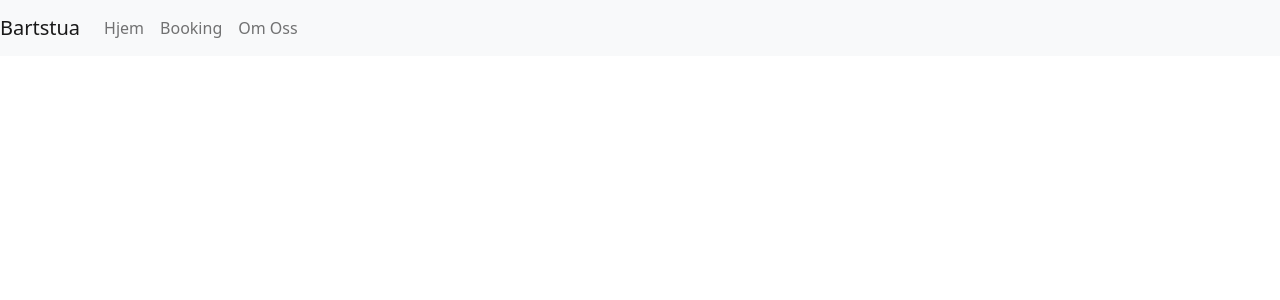
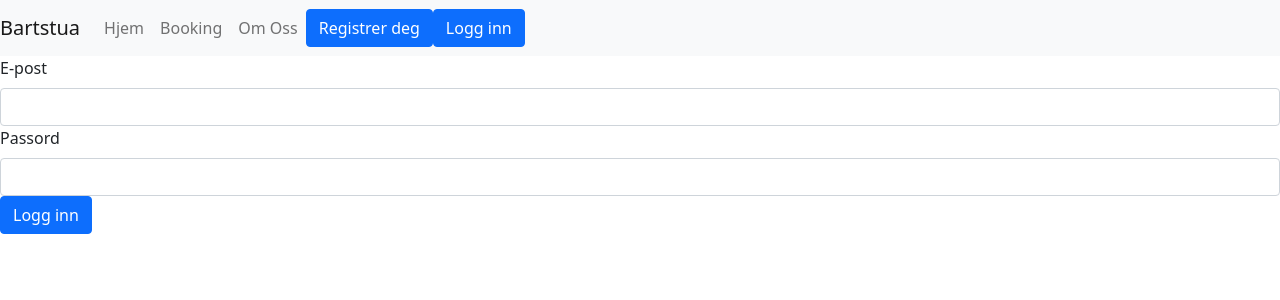
Before and after one commit to Garasje-folka/bartstua, a React (Create React App) app: page /login in a window 1280 px wide. Shown: the top 300 px of the page. Built offline with nearby package versions, Linux system fonts and the light colour scheme.

Commit message:
Created login page (#5)

```diff
--- a/src/App.tsx
+++ b/src/App.tsx
@@ -5,17 +5,19 @@ import { BrowserRouter as Router, Route, Switch } from "react-router-dom";
 import Header from "./components/header";
 import About from "./pages/about";
 import Register from "./pages/register";
+import Login from "./pages/login";
 
 const App = () => {
   return (
     <>
-      <Header />
       <Router>
+        <Header />
         <Switch>
           <Route exact path="/" component={Home} />
           <Route path="/booking" component={Booking} />
           <Route path="/about" component={About} />
           <Route path="/register" component={Register} />
+          <Route path="/login" component={Login} />
         </Switch>
       </Router>
     </>
--- a/src/components/header.tsx
+++ b/src/components/header.tsx
@@ -1,8 +1,10 @@
-import { Navbar, Nav } from "react-bootstrap";
+import { Navbar, Nav, Button } from "react-bootstrap";
+import { useHistory } from "react-router";
 
 const Header = () => {
+  const history = useHistory();
+
   return (
-    <>
     <Navbar bg="light" expand="lg">
       <Navbar.Brand href="/">Bartstua</Navbar.Brand>
       <Nav className="mr-auto">
@@ -10,8 +12,9 @@ const Header = () => {
         <Nav.Link href="/booking"> Booking </Nav.Link>
         <Nav.Link href="/about"> Om Oss </Nav.Link>
       </Nav>
+      <Button onClick={() => history.push("/register")}>Registrer deg</Button>
+      <Button onClick={() => history.push("/login")}>Logg inn</Button>
     </Navbar>
-    </>
   );
 };
 
--- /dev/null
+++ b/src/pages/login.tsx
@@ -0,0 +1,68 @@
+import { useState, FormEvent } from "react";
+import { auth } from "../fireConfig";
+import Form from "react-bootstrap/Form";
+import Button from "react-bootstrap/Button";
+import { useHistory } from "react-router";
+
+const Login = () => {
+  const [email, setEmail] = useState<string>("");
+  const [password, setPassword] = useState<string>("");
+
+  const [notification, setNotification] = useState<string>("");
+
+  const history = useHistory();
+
+  const handleSubmit = async (event: FormEvent) => {
+    event.preventDefault();
+
+    await auth
+      .signInWithEmailAndPassword(email, password)
+      .then(() => {
+        history.push("/");
+      })
+      .catch((error) => {
+        tempNotification(error.message, 3000);
+        setEmail("");
+        setPassword("");
+      });
+  };
+
+  // TODO: Duplicate code, same as in register.tsx. How can it be removed?
+  const tempNotification = (message: string, duration: number) => {
+    setNotification(message);
+
+    setTimeout(() => {
+      setNotification("");
+    }, duration);
+  };
+
+  return (
+    <>
+      <Form onSubmit={handleSubmit}>
+        <Form.Group>
+          <Form.Label>E-post</Form.Label>
+          <Form.Control
+            type="email"
+            value={email}
+            onChange={(event) => setEmail(event.target.value)}
+          ></Form.Control>
+        </Form.Group>
+
+        <Form.Group>
+          <Form.Label>Passord</Form.Label>
+          <Form.Control
+            type="password"
+            value={password}
+            onChange={(event) => setPassword(event.target.value)}
+          ></Form.Control>
+        </Form.Group>
+
+        <Button type="submit"> Logg inn </Button>
+      </Form>
+
+      <h4> {notification} </h4>
+    </>
+  );
+};
+
+export default Login;
```
Lines whose indentation alone changed are shown as unchanged.
